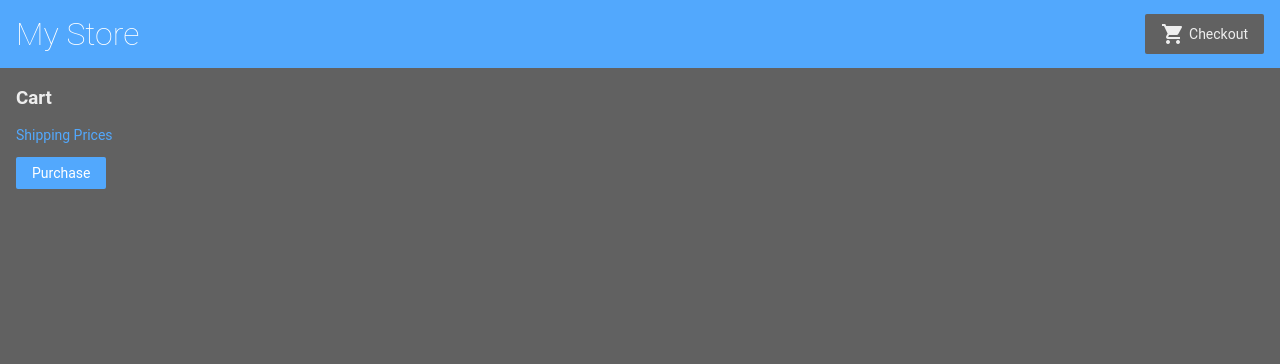
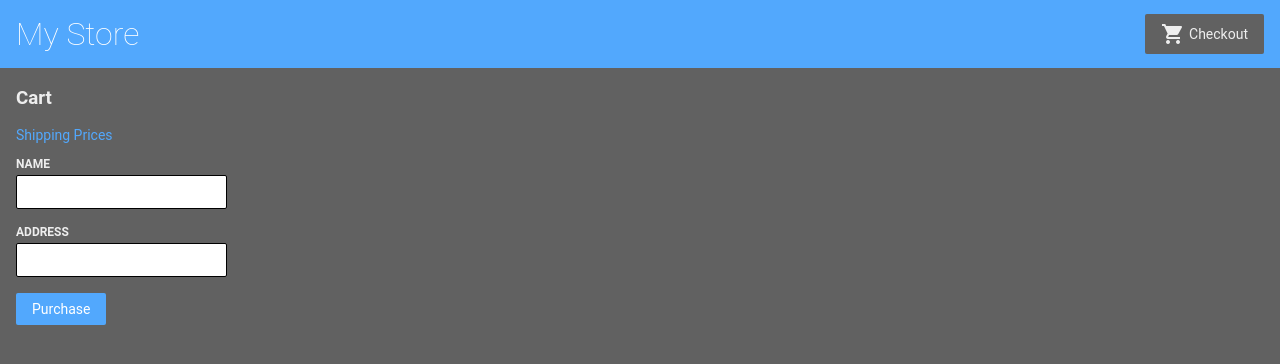
Before and after one commit to Facundo-ivan-Monzon20/angular-My-Score, an Angular app: page /cart in a window 1280 px wide. Shown: the top 364 px of the page. Built offline with nearby package versions, Linux system fonts and the light colour scheme.

Commit message:
2 files modified

```diff
--- a/src/app/cart/cart.component.html
+++ b/src/app/cart/cart.component.html
@@ -9,8 +9,16 @@
   <span>{{ item.price | currency }}</span>
 </div>
 
-<form [formGroup]="checkoutForm">
+<form [formGroup]="checkoutForm" (ngSubmit)="onSubmit(checkoutForm.value)">
+  <div>
+    <label for="name"> Name </label>
+    <input id="name" type="text" formControlName="name" />
+  </div>
+
+  <div>
+    <label for="address"> Address </label>
+    <input id="address" type="text" formControlName="address" />
+  </div>
 
   <button class="button" type="submit">Purchase</button>
-
 </form>
--- a/src/styles.css
+++ b/src/styles.css
@@ -60,7 +60,8 @@ input {
   border-radius: 2px;
   padding: 8px;
   margin-bottom: 16px;
-  border: 1px solid #bdbdbd;
+  border: 1px solid black;
+  color: black;
 }
 
 label {
```
